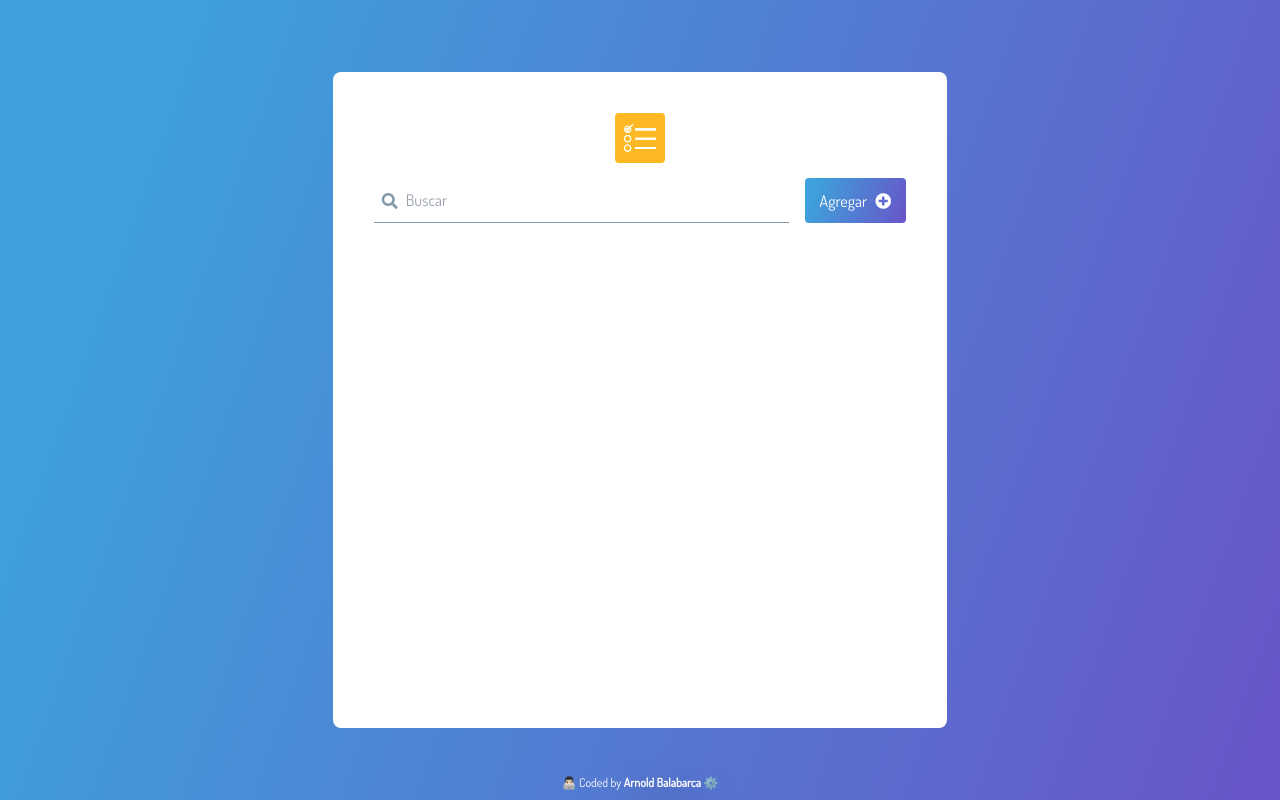
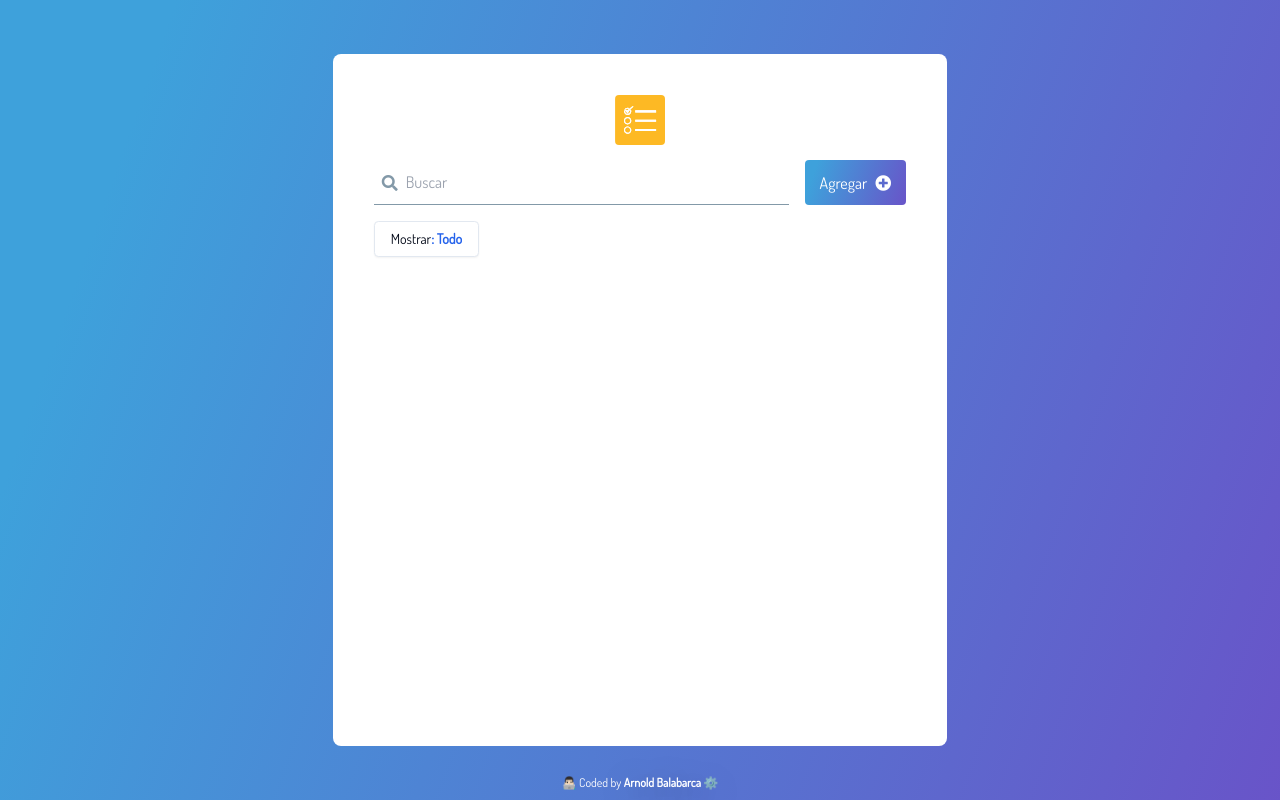
Before and after one commit to arn28/todo-list, a React (Vite) app: page / in a window 1280 px wide. Built offline with nearby package versions, Linux system fonts and the light colour scheme.

Commit message:
feat: Added mockup tasks view option dropdown

```diff
--- a/package.json
+++ b/package.json
@@ -13,6 +13,7 @@
     "@radix-ui/react-dialog": "^1.0.5",
     "@radix-ui/react-dropdown-menu": "^2.0.6",
     "@radix-ui/react-icons": "^1.3.0",
+    "@radix-ui/react-slot": "^1.0.2",
     "class-variance-authority": "^0.7.0",
     "clsx": "^2.1.0",
     "react": "^18.2.0",
--- a/src/App.scss
+++ b/src/App.scss
@@ -6,10 +6,6 @@
   font-family: 'Dosis', sans-serif;
   font-size: 16px;
   box-sizing: border-box;
-}
-
-button {
-  outline: none !important;
 }
 
 .appContainer {
--- a/src/components/Button/Button.tsx
+++ b/src/components/Button/Button.tsx
@@ -1,26 +1,57 @@
-import './Button.scss'
+import * as React from 'react'
+import { Slot } from '@radix-ui/react-slot'
+import { cva, type VariantProps } from 'class-variance-authority'
 
-interface IProps {
-  children: React.ReactNode
-  disabled?: boolean
-  type?: 'primary' | 'danger'
-  onClick?: () => void
+import { cn } from '@/lib/utils'
+
+const buttonVariants = cva(
+  'inline-flex items-center justify-center whitespace-nowrap rounded-md text-sm font-medium transition-colors focus-visible:outline-none disabled:pointer-events-none disabled:opacity-50',
+  {
+    variants: {
+      variant: {
+        default:
+          'bg-primary text-primary-foreground shadow hover:bg-primary/90',
+        destructive:
+          'bg-destructive text-destructive-foreground shadow-sm hover:bg-destructive/90',
+        outline:
+          'border border-input bg-background shadow-sm hover:bg-accent hover:text-accent-foreground',
+        secondary:
+          'bg-secondary text-secondary-foreground shadow-sm hover:bg-secondary/80',
+        ghost: 'hover:bg-accent hover:text-accent-foreground',
+        link: 'text-primary underline-offset-4 hover:underline',
+      },
+      size: {
+        default: 'h-9 px-4 py-2',
+        sm: 'h-8 rounded-md px-3 text-xs',
+        lg: 'h-10 rounded-md px-8',
+        icon: 'h-9 w-9',
+      },
+    },
+    defaultVariants: {
+      variant: 'default',
+      size: 'default',
+    },
+  },
+)
+
+export interface ButtonProps
+  extends React.ButtonHTMLAttributes<HTMLButtonElement>,
+    VariantProps<typeof buttonVariants> {
+  asChild?: boolean
 }
-export const Button: React.FC<IProps> = ({
-  children,
-  onClick,
-  disabled = false,
-  type = 'primary',
-}) => {
-  return (
-    <button
-      onClick={onClick}
-      type='button'
-      className={`mainButton ${disabled ? 'disabled' : ''} ${type} `}
-      data-form-btn
-      disabled={disabled}
-    >
-      {children}
-    </button>
-  )
-}
+
+const Button = React.forwardRef<HTMLButtonElement, ButtonProps>(
+  ({ className, variant, size, asChild = false, ...props }, ref) => {
+    const Comp = asChild ? Slot : 'button'
+    return (
+      <Comp
+        className={cn(buttonVariants({ variant, size, className }))}
+        ref={ref}
+        {...props}
+      />
+    )
+  },
+)
+Button.displayName = 'Button'
+
+export { Button, buttonVariants }
--- /dev/null
+++ b/src/components/Button/GradientButton.tsx
@@ -0,0 +1,26 @@
+import './GradientButton.scss'
+
+interface IProps {
+  children: React.ReactNode
+  disabled?: boolean
+  type?: 'primary' | 'danger'
+  onClick?: () => void
+}
+export const GradientButton: React.FC<IProps> = ({
+  children,
+  onClick,
+  disabled = false,
+  type = 'primary',
+}) => {
+  return (
+    <button
+      onClick={onClick}
+      type='button'
+      className={`mainButton ${disabled ? 'disabled' : ''} ${type} `}
+      data-form-btn
+      disabled={disabled}
+    >
+      {children}
+    </button>
+  )
+}
--- /dev/null
+++ b/src/components/Button/index.ts
@@ -0,0 +1,2 @@
+export * from './Button'
+export * from './GradientButton'
--- a/src/features/TaskDialog/AddTaskDialog/AddTaskDialog.tsx
+++ b/src/features/TaskDialog/AddTaskDialog/AddTaskDialog.tsx
@@ -1,5 +1,5 @@
 import './AddTaskDialog.scss'
-import { Button } from '@/components/Button/Button'
+import { GradientButton } from '@/components/Button'
 import { useContext } from 'react'
 import { useState } from 'react'
 import { TasksContext } from '@/store/tasks'
@@ -93,7 +93,7 @@
           </form>
           <DialogFooter className='gap-1'>
             <DialogClose>Cancelar</DialogClose>
-            <Button
+            <GradientButton
               onClick={() => {
                 addNewTask()
                 setOpenModal(false)
@@ -102,7 +102,7 @@
             >
               <i className='fas fa-plus-circle' />
               Agregar
-            </Button>
+            </GradientButton>
           </DialogFooter>
         </DialogContent>
       </Dialog>
--- a/src/features/TaskDialog/ViewEditTaskDialog/ViewEditTaskDialog.tsx
+++ b/src/features/TaskDialog/ViewEditTaskDialog/ViewEditTaskDialog.tsx
@@ -1,5 +1,5 @@
 import './ViewEditTaskDialog.scss'
-import { Button } from '@/components/Button/Button'
+import { GradientButton } from '@/components/Button'
 import { useContext, useEffect } from 'react'
 import { useState } from 'react'
 import { TasksContext } from '@/store/tasks'
@@ -148,13 +148,13 @@
             {modalMode === VIEW_EDIT_MODAL_MODE.EDIT ? (
               <>
                 <button onClick={onCancelEdition}>Cancelar</button>
-                <Button
+                <GradientButton
                   onClick={updateTaskItem}
                   disabled={inputTitleTask.trim() === ''}
                 >
                   <i className='fas fa-save' />
                   Guardar
-                </Button>
+                </GradientButton>
               </>
             ) : (
               <>
--- /dev/null
+++ b/src/features/Todo/TaskShowOptionsDropdown/TaskShowOptionsDropdown.tsx
@@ -0,0 +1,48 @@
+// import { Button } from '@/components/Button'
+import { buttonVariants } from '@/components/Button'
+import {
+  DropdownMenu,
+  DropdownMenuContent,
+  DropdownMenuItem,
+  //   DropdownMenuLabel,
+  //   DropdownMenuSeparator,
+  DropdownMenuTrigger,
+} from '@/components/DropdownMenu/DropdownMenu'
+import { VIEW_TASK_OPTIONS } from '@/utils/constants/tasks'
+
+interface IShowTaskOptionsDropdown {
+  // onEditClick?: () => void
+  viewTaskOption: VIEW_TASK_OPTIONS
+  setViewTaskOption: React.Dispatch<React.SetStateAction<VIEW_TASK_OPTIONS>>
+}
+
+export const TaskShowOptionsDropdown = ({
+  viewTaskOption,
+  setViewTaskOption,
+}: IShowTaskOptionsDropdown) => {
+  return (
+    <DropdownMenu>
+      <DropdownMenuTrigger className={buttonVariants({ variant: 'outline' })}>
+        Mostrar
+        <span className='text-sm font-bold text-primary'>{`: ${viewTaskOption}`}</span>
+      </DropdownMenuTrigger>
+      <DropdownMenuContent>
+        <DropdownMenuItem
+          onClick={() => setViewTaskOption(VIEW_TASK_OPTIONS.ALL)}
+        >
+          {VIEW_TASK_OPTIONS.ALL}
+        </DropdownMenuItem>
+        <DropdownMenuItem
+          onClick={() => setViewTaskOption(VIEW_TASK_OPTIONS.PENDING_ONLY)}
+        >
+          {VIEW_TASK_OPTIONS.PENDING_ONLY}
+        </DropdownMenuItem>
+        <DropdownMenuItem
+          onClick={() => setViewTaskOption(VIEW_TASK_OPTIONS.DONE_ONLY)}
+        >
+          {VIEW_TASK_OPTIONS.DONE_ONLY}
+        </DropdownMenuItem>
+      </DropdownMenuContent>
+    </DropdownMenu>
+  )
+}
--- a/src/features/Todo/TodoCard/TodoCard.tsx
+++ b/src/features/Todo/TodoCard/TodoCard.tsx
@@ -1,17 +1,20 @@
+import './TodoCard.scss'
 import { useCallback, useEffect, useState } from 'react'
-import './TodoCard.scss'
-import iconTodo from '../../../assets/iconTodo.svg'
-import { Button } from '../../../components/Button/Button'
+import iconTodo from '@/assets/iconTodo.svg'
+import { GradientButton } from '@/components/Button/GradientButton'
 import { TodoList } from '../TodoList/TodoList'
 import { useContext } from 'react'
-import { TasksContext } from '../../../store/tasks'
+import { TasksContext } from '@/store/tasks'
 import { AddTaskDialog } from '@/features/TaskDialog/AddTaskDialog/AddTaskDialog'
+import { TaskShowOptionsDropdown } from '../TaskShowOptionsDropdown/TaskShowOptionsDropdown'
+import { VIEW_TASK_OPTIONS } from '@/utils/constants/tasks'
 
 export const TodoCard = () => {
   const { tasks, removeAllTasks } = useContext(TasksContext)
   const [visibleTasks, setVisibleTasks] = useState(tasks)
   const [inputSearchTask, setInputSearchTask] = useState('')
   const [openAddTaskModal, setOpenAddTaskModal] = useState(false)
+  const [viewTaskOption, setViewTaskOption] = useState(VIEW_TASK_OPTIONS.ALL)
 
   const removeAllTasksItems = () => {
     //TODO: Replace with a modal confirm
@@ -76,25 +79,31 @@
                 ></i>
               )}
             </form>
-            <Button
+            <GradientButton
               onClick={() => {
                 setOpenAddTaskModal(true)
               }}
             >
               Agregar<i className='fas fa-plus-circle'></i>
-            </Button>
+            </GradientButton>
+          </div>
+          <div className='flex justify-between'>
+            <TaskShowOptionsDropdown
+              viewTaskOption={viewTaskOption}
+              setViewTaskOption={setViewTaskOption}
+            />
           </div>
           <TodoList tasks={visibleTasks} />
         </div>
         {tasks.length > 1 && !inputSearchTask && (
           <div className='footer-options'>
-            <Button
+            <GradientButton
               disabled={!tasks.length}
               type='danger'
               onClick={removeAllTasksItems}
             >
               Borrar todo <i className='fas fa-trash-alt' />
-            </Button>
+            </GradientButton>
           </div>
         )}
       </div>
--- a/src/index.scss
+++ b/src/index.scss
@@ -13,7 +13,8 @@
     --popover: 0 0% 100%;
     --popover-foreground: 222.2 84% 4.9%;
 
-    --primary: 222.2 47.4% 11.2%;
+    // --primary: 222.2 47.4% 11.2%;
+    --primary: 221.2 83.2% 53.3%;
     --primary-foreground: 210 40% 98%;
 
     --secondary: 210 40% 96.1%;
@@ -32,7 +33,8 @@
     --input: 214.3 31.8% 91.4%;
     --ring: 222.2 84% 4.9%;
 
-    --radius: 0.5rem;
+    --radius: 0.4rem;
+    // --radius: 4px;
   }
 
   .dark {
--- a/src/utils/constants/tasks.ts
+++ b/src/utils/constants/tasks.ts
@@ -3,3 +3,8 @@
   EDIT,
   VIEW,
 }
+export enum VIEW_TASK_OPTIONS {
+  ALL = 'Todo',
+  DONE_ONLY = 'Completados',
+  PENDING_ONLY = 'Pendientes',
+}
```
Also changed, not shown: src/components/Button/GradientButton.scss (renamed from src/components/Button/Button.scss), 1 other file (tests, documents, lock files or other folders).
